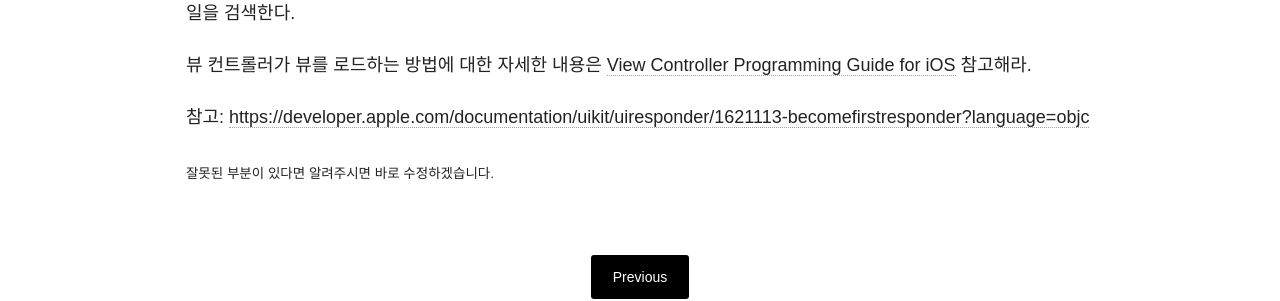
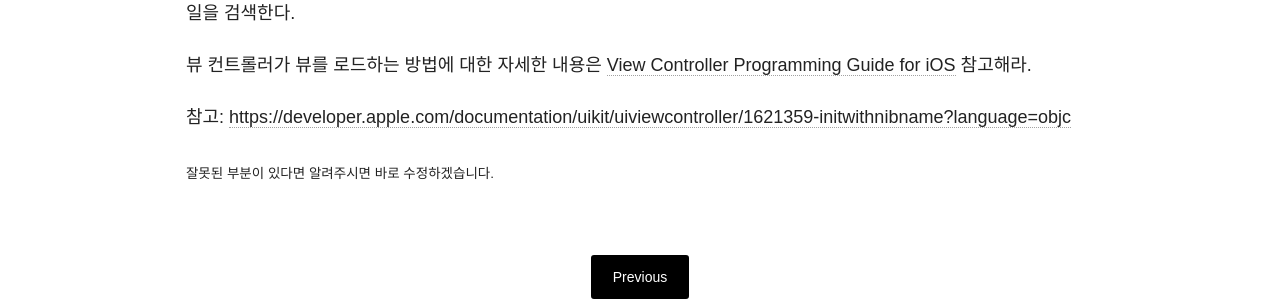
Before and after one commit to LeeHongHwa/leehonghwa.github.io, a Jekyll site: the page built from _posts/blog/2017-08-06-initWithNibNameBundle.md, in a window 1280 px wide. Shown: the part 1391-1692 px from the top of the page. Built offline with Jekyll 4.4.1, drawn with Linux system fonts in a browser that asks for light colours; nearby versions of some CDN libraries; some of the changed lines change nothing that is shown.

Commit message:
modify blog 2017-08-06-initWithNibNameBundle

```diff
--- a/_posts/blog/2017-08-06-initWithNibNameBundle.md
+++ b/_posts/blog/2017-08-06-initWithNibNameBundle.md
@@ -30,10 +30,10 @@ nibName 파라미터를 nil로 지정하고 loadView 메서드를 override 하
 
 뷰 컨트롤러가 뷰를 로드하는 방법에 대한 자세한 내용은 [View Controller Programming Guide for iOS][View Controller Programming Guide for iOS] 참고해라.
 
-참고: [https://developer.apple.com/documentation/uikit/uiresponder/1621113-becomefirstresponder?language=objc][apple-doc]
+참고: [https://developer.apple.com/documentation/uikit/uiviewcontroller/1621359-initwithnibname?language=objc][apple-doc]
 
 <sub>잘못된 부분이 있다면 알려주시면 바로 수정하겠습니다.</sub>
 
 [nibName]: https://developer.apple.com/documentation/uikit/uiviewcontroller/1621487-nibname?language=objc
 [View Controller Programming Guide for iOS]: https://developer.apple.com/library/content/featuredarticles/ViewControllerPGforiPhoneOS/index.html#//apple_ref/doc/uid/TP40007457
-[apple-doc]: https://developer.apple.com/documentation/uikit/uiresponder/1621113-becomefirstresponder?language=objc
+[apple-doc]: https://developer.apple.com/documentation/uikit/uiviewcontroller/1621359-initwithnibname?language=objc
```
